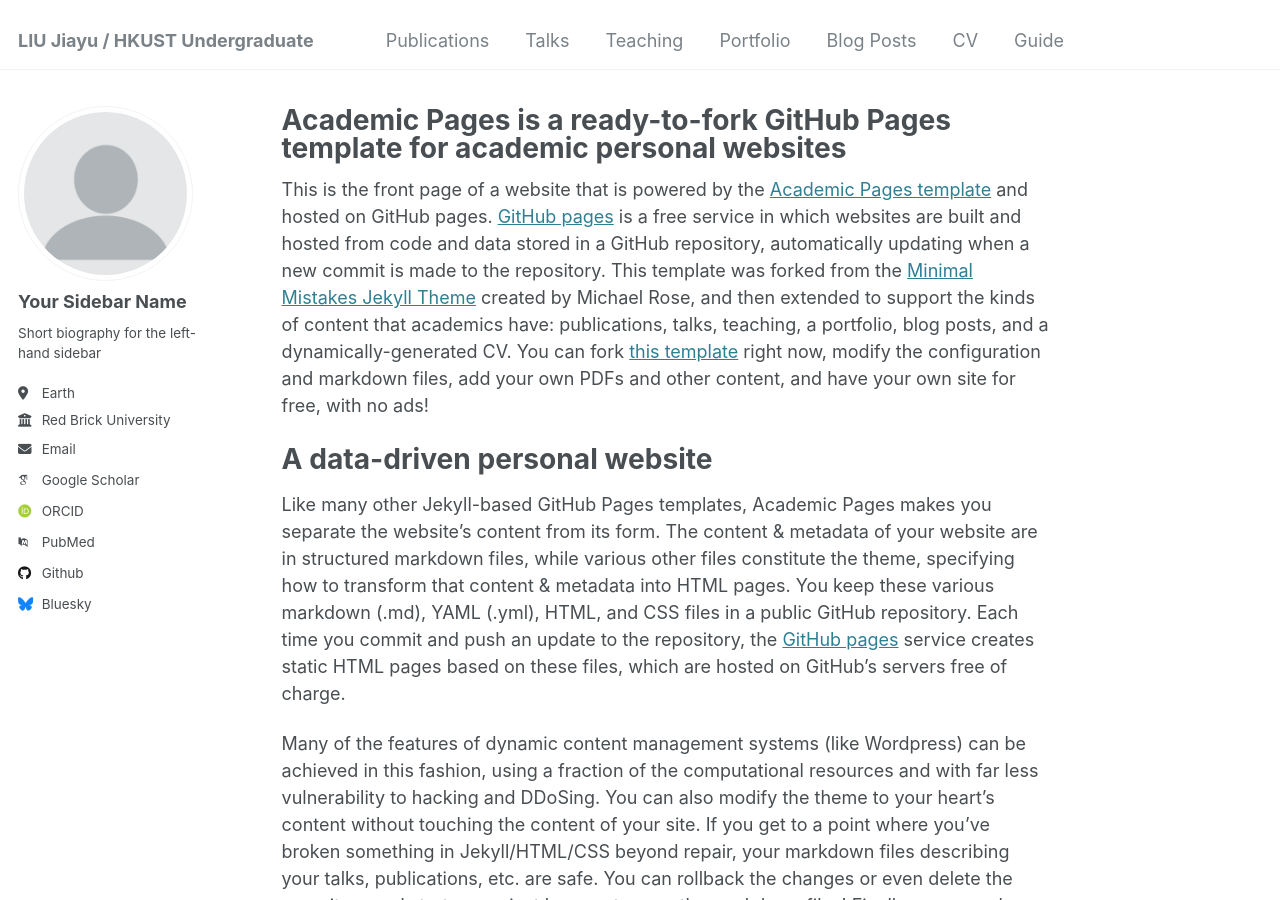
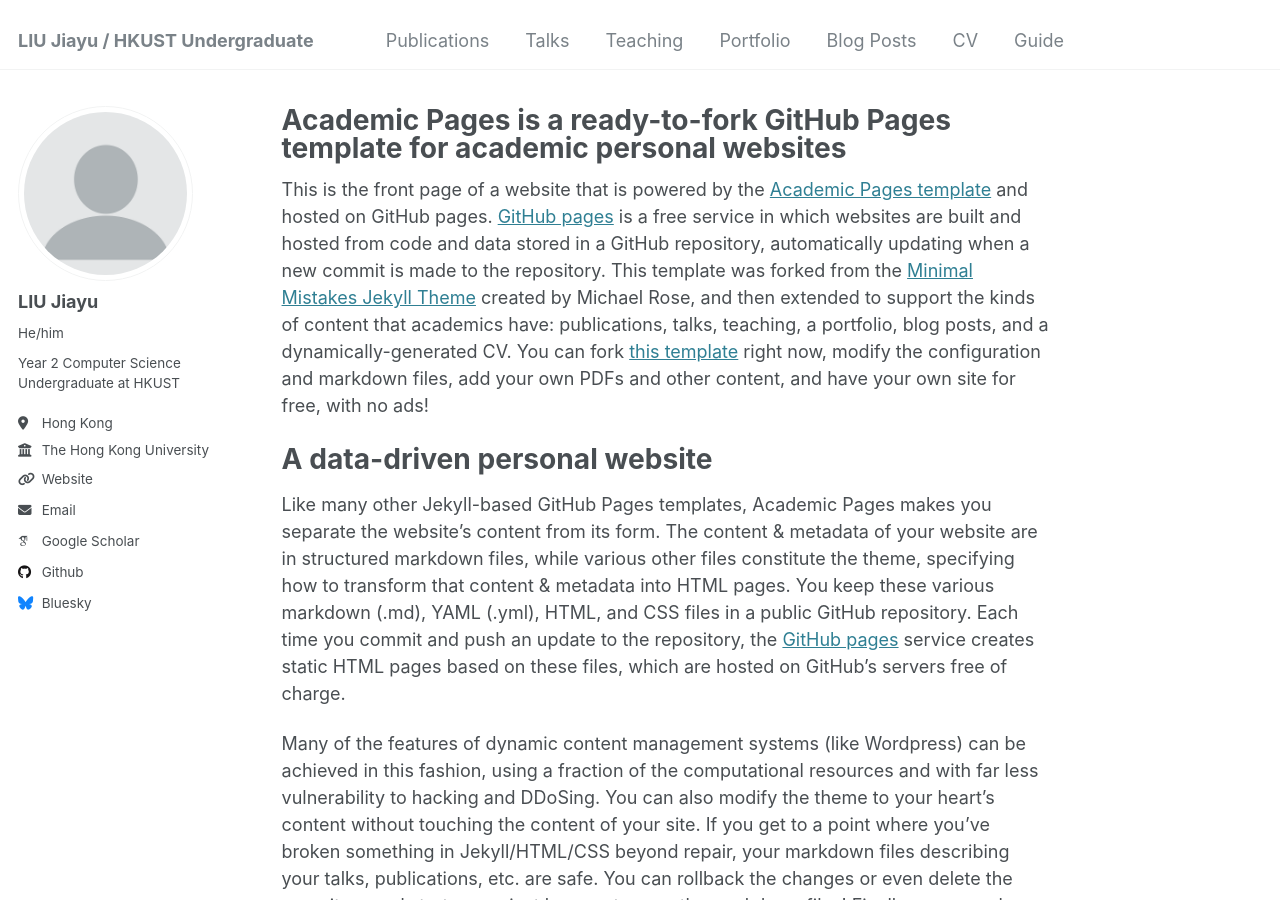
Before and after one commit to JiayuJeff/JiayuJeff.github.io, a Jekyll site: the page built from _pages/about.md, in a window 1280 px wide and 900 px high. Built offline with Jekyll 4.4.1, drawn with Linux system fonts in a browser that asks for light colours; some web fonts are replaced.

Commit message:
Update _config.yml

```diff
--- a/_config.yml
+++ b/_config.yml
@@ -22,21 +22,21 @@ repository               : "JiayuJeff/JiayuJeff.github.io"
 author:
   # Biographic information
   avatar           : "profile.png"
-  name             : "Your Sidebar Name"
-  pronouns         : # example: "she/her"
-  bio              : "Short biography for the left-hand sidebar"
-  location         : "Earth"
-  employer         : "Red Brick University"
-  uri              : # URL
+  name             : "LIU Jiayu"
+  pronouns         : "He/him" # example: "she/her"
+  bio              : "Year 2 Computer Science Undergraduate at HKUST"
+  location         : "Hong Kong"
+  employer         : "The Hong Kong University of Science and Technology"
+  uri              : "https://JiayuJeff.github.io" # URL
   email            : "none@example.org"
 
   # Academic websites
   arxiv            : # URL - Update with the correct link to your profile
-  googlescholar    : "https://scholar.google.com/citations?user=PS_CX0AAAAAJ"
+  googlescholar    : "https://scholar.google.com.hk/citations?view_op=list_works&hl=en&user=PIQxhfMAAAAJ"
   impactstory      : # URL
-  orcid            : "http://orcid.org/yourorcidurl"
+  orcid            : # "http://orcid.org/yourorcidurl"
   semantic         : # URL
-  pubmed           : "https://www.ncbi.nlm.nih.gov/pubmed/?term=john+snow"
+  pubmed           : # "https://www.ncbi.nlm.nih.gov/pubmed/?term=john+snow"
   researchgate     : # URL
   scopus           : # URL
 
@@ -44,7 +44,7 @@ author:
   bitbucket        : # Username - Update with your username on the site
   codepen          : # Username
   dribbble         : # Username
-  github           : "academicpages"
+  github           : "JiayuJeff"
   kaggle           : # Username
   stackoverflow    : # User number or user number and name (i.e., use "1" or "1/jeff-atwood")
 
```
